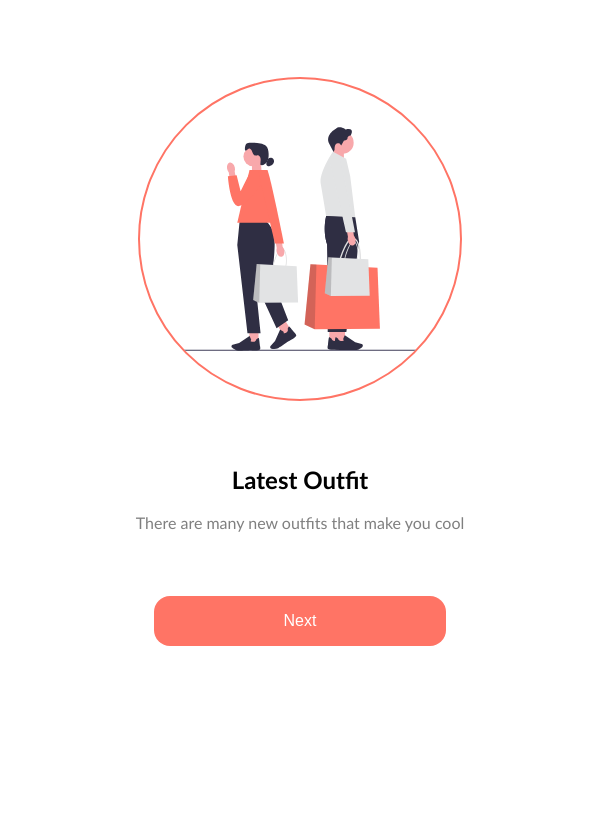
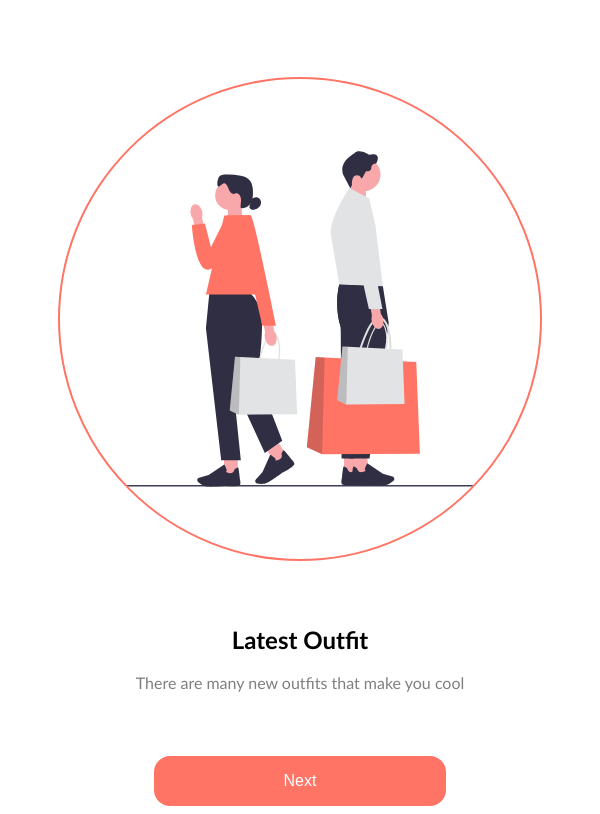
Before and after one commit to Abuaslamtech/Five, a plain HTML site: page index.html in a window 600 px wide. Shown: the part 69-883 px from the top of the page. Before the commit the page ends 800 px from the top, so only its background shows below. Drawn offline with Linux system fonts and the light colour scheme.

Commit message:
reponsiveness

```diff
--- a/style.css
+++ b/style.css
@@ -8,8 +8,7 @@ main h2 {
   text-align: center;
 }
 main img {
-  width: 30rem;
-  height: 30rem;
+  width: 50%;
   display: block;
   margin: auto;
   margin-top: 5rem;
@@ -36,9 +35,9 @@ button {
   color: #fff;
   font-size: 1rem;
 }
-@media (max-width: 600px) {
+@media (min-width: 600px) {
   main img {
-    width: 20rem;
-    height: 20rem;
+    width: 30rem;
+    height: 30rem;
   }
 }
```
